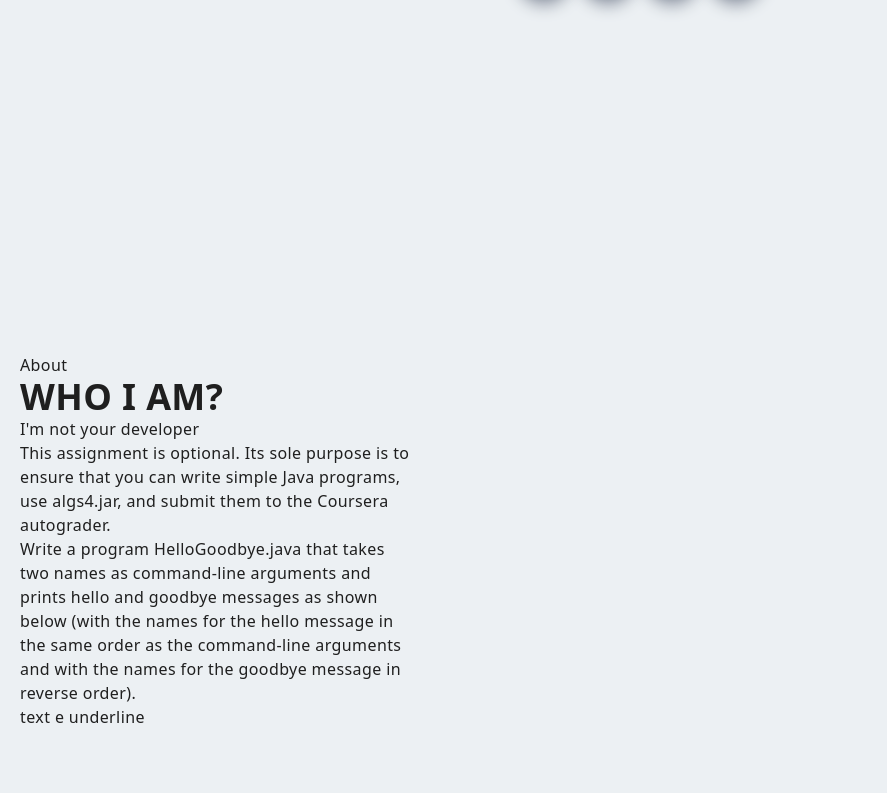
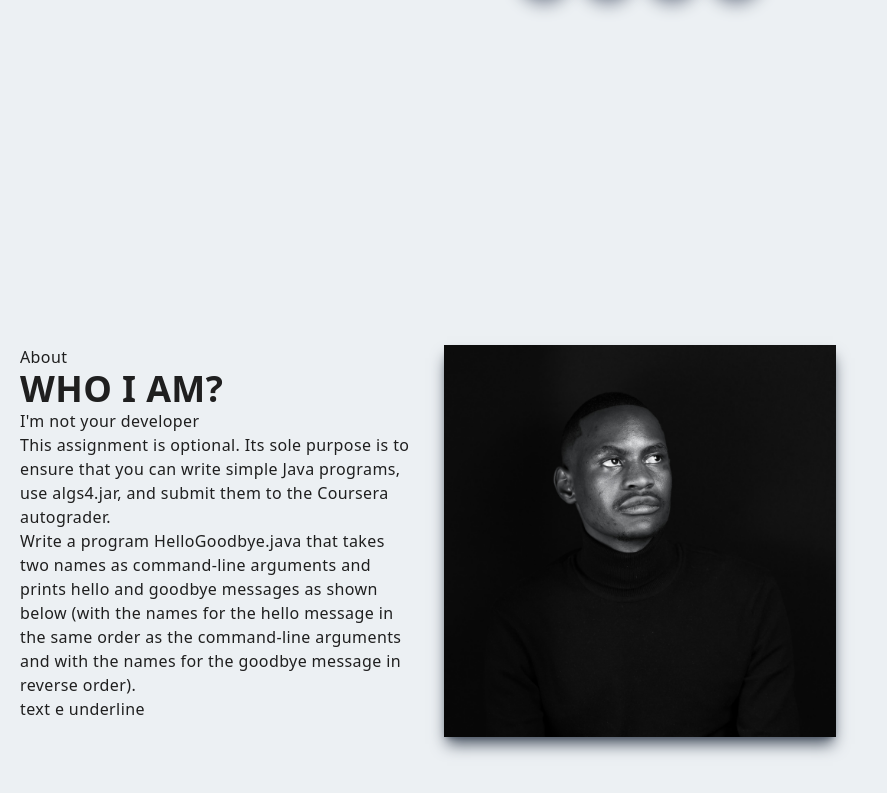
Before and after one commit to kgakatsikeamogetswe/portfolio, a Next.js app: page / in a window 1280 px wide. Shown: the part 659-1452 px from the top of the page, without its empty margins (0-887 px from the left). Built offline with nearby package versions, Linux system fonts and the light colour scheme; what tailwindcss-animated would draw is missing.

Commit message:
about content

```diff
--- a/components/Navbar.jsx
+++ b/components/Navbar.jsx
@@ -15,7 +15,7 @@ const Navbar = () => {
   return (
     // Navbar container
     <div className='fixed w-full h-20 shadow-xl z-[100]'>
-      {/* Navbar content */ }
+      {/* Navbar content */}
       <div className='flex justify-between items-center w-full h-full px-2 2xl:px-16'>
         {/* Logo */}
         <Image
--- a/components/about.jsx
+++ b/components/about.jsx
@@ -1,4 +1,5 @@
 import React from 'react'
+import Image from 'next/image'
 
 const About = () => {
   return (
@@ -12,7 +13,15 @@ const About = () => {
             <p>Write a program HelloGoodbye.java that takes two names as command-line arguments and prints hello and goodbye messages as shown below (with the names for the hello message in the same order as the command-line arguments and with the names for the goodbye message in reverse order).</p>
             <p>text e underline</p>
         </div>
-        <div></div>
+        <div>
+        <Image
+          src="/assets/profile/7B_361A5100.jpg"
+          alt="/"
+          width="500"
+          height="50"
+          className="animate-flip-up animate-twice animate-duration-[5000ms] animate-delay-100 shadow-lg shadow-gray-600"
+        />
+        </div>
     </div>
     </div>
   )
```
Also changed, not shown: public/assets/profile/7b_361A5100.jpg (added).
